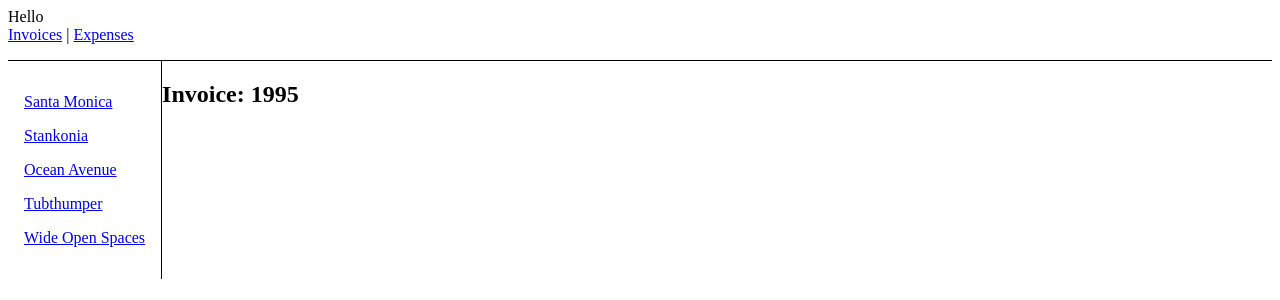
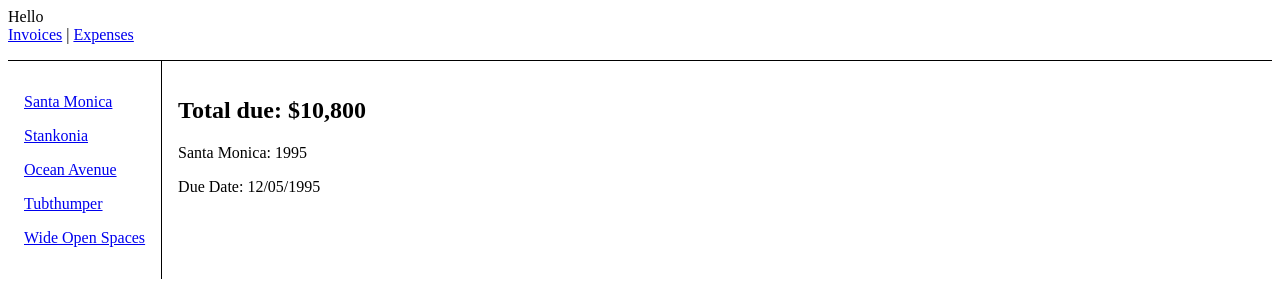
Before and after one commit to afshin4460/React-router-dom-with-reactapp.ir, a React (Create React App) app: page /invoices/1995 in a window 1280 px wide. Shown: the top 300 px of the page. Built offline with nearby package versions, Linux system fonts and the light colour scheme.

Commit message:
show info of selected invoices

```diff
--- a/src/components/invoice.jsx
+++ b/src/components/invoice.jsx
@@ -1,10 +1,16 @@
 import React from 'react';
 import {useParams} from 'react-router-dom';
+import {getInvoice} from '../data';
 
 function Invoice() {
     let params = useParams();
+    let invoice = getInvoice(parseInt(params.invoiceId, 10));
     return (
-        <h2>Invoice: {params.invoiceId}</h2>
+        <main style={{padding:'1rem'}}>
+            <h2>Total due: {invoice.amount}</h2>
+            <p>{invoice.name}: {invoice.number}</p>
+            <p>Due Date: {invoice.due}</p>
+        </main>
     );
 }
 
--- a/src/data.js
+++ b/src/data.js
@@ -34,3 +34,9 @@ let invoices = [
 export function getInvoices() {
     return invoices;
 }
+
+export function getInvoice(number) {
+  return invoices.find(invoice => (
+    invoice.number === number
+  ));
+}
```
